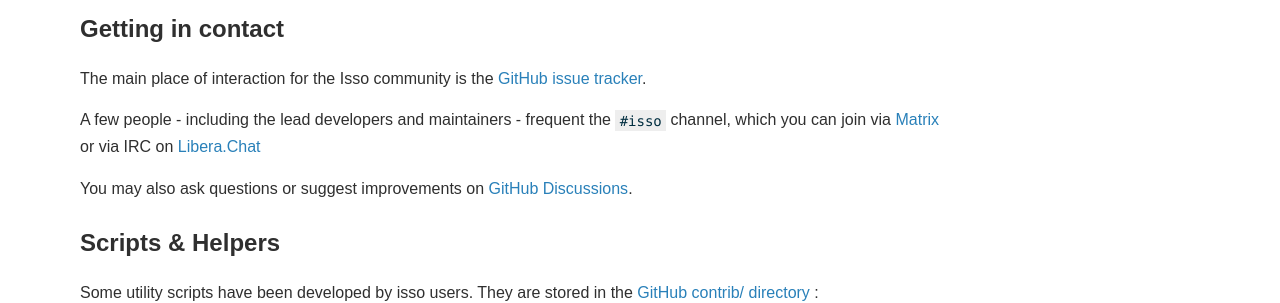
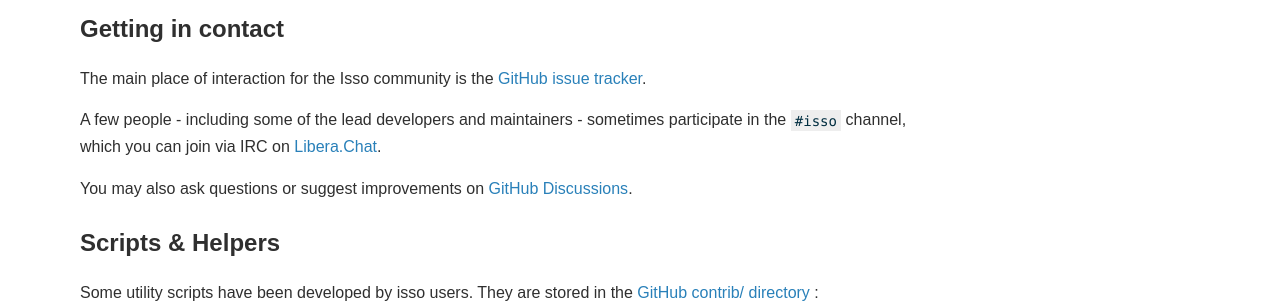
Before and after one commit to isso-comments/isso, a Sphinx documentation site: the page built from docs/community.rst, in a window 1280 px wide. Shown: the part 235-538 px from the top of the page. Built offline with Sphinx 7.4.7, drawn with Linux system fonts in a browser that asks for light colours.

Commit message:
docs: Remove remaining mentions of Matrix-IRC bridge
This is a fixup of
https://github.com/isso-comments/isso/pull/1011 which did
not entirely remove all mentions

Also make the low participation in the IRC channel clearer

```diff
--- a/docs/community.rst
+++ b/docs/community.rst
@@ -11,10 +11,9 @@
 The main place of interaction for the Isso community is the
 `GitHub issue tracker <https://github.com/isso-comments/isso/issues>`_.
 
-A few people - including the lead developers and maintainers - frequent the
-``#isso`` channel, which you can join via
-`Matrix <https://matrix.to/#/#isso:libera.chat">`_ or via IRC on
-`Libera.Chat <https://libera.chat/>`_
+A few people - including some of the lead developers and maintainers -
+sometimes participate in the ``#isso`` channel, which you can join via IRC on
+`Libera.Chat <https://libera.chat/>`_.
 
 You may also ask questions or suggest improvements on
 `GitHub Discussions <https://github.com/isso-comments/isso/discussions>`_.
--- a/docs/index.html
+++ b/docs/index.html
@@ -46,8 +46,7 @@
     </ul>
     <h2>Help</h2>
     <p>
-        Join <code>#isso</code> via <a href="https://matrix.to/#/#isso:libera.chat">Matrix</a>
-        or via IRC on <a href="https://libera.chat/">Libera.Chat</a>,
+        Join <code>#isso</code> via IRC on <a href="https://libera.chat/">Libera.Chat</a>,
         or ask a question on <a href="https://github.com/isso-comments/isso/discussions">GitHub&nbsp;Discussions</a>.
     </p>
     <h2>Contribute</h2>
```
